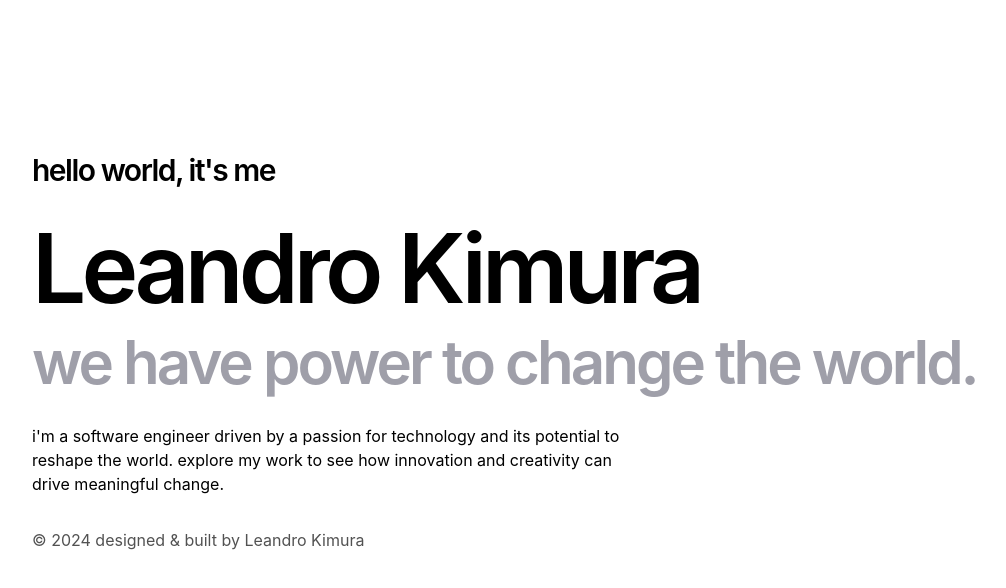
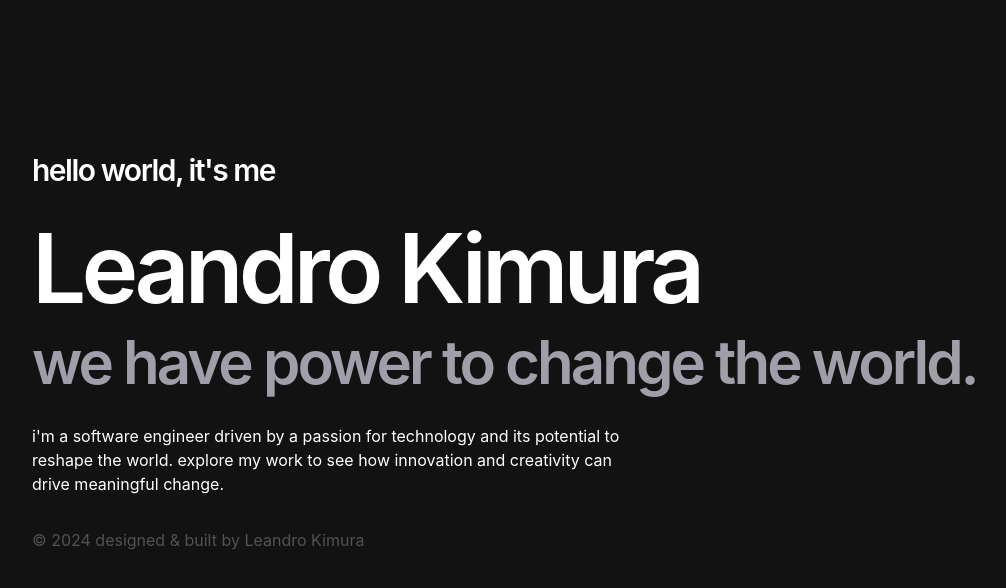
Before and after one commit to kimuradev/kimuradev-portfolio, a Next.js app: page / in a window 1280 px wide. Shown: the top 588 px of the page, without its empty margins (32-1038 px from the left). Built offline with nearby package versions, Linux system fonts and the light colour scheme.

Commit message:
add theme mode

```diff
--- /dev/null
+++ b/app/components/header.tsx
@@ -0,0 +1,15 @@
+import { Navbar } from "./nav";
+import NavMobile from "./nav-mobile";
+
+export function Header() {
+    return (
+        <>
+            <div className="lg:hidden">
+                <NavMobile />
+            </div>
+            <div className="hidden lg:block">
+                <Navbar />
+            </div>
+        </>
+    )
+}
--- a/app/components/logo.tsx
+++ b/app/components/logo.tsx
@@ -6,13 +6,13 @@ export default function Logo() {
             <Link href="/">
                 <svg id="rounded-logo-black" viewBox="0 0 171 171" fill="none"
                     xmlns="http://www.w3.org/2000/svg">
-                    <circle cx="85.5" cy="85.5" r="82.5" fill="black" stroke="white" stroke-width="2" stroke-linecap="round" />
+                    <circle cx="85.5" cy="85.5" r="82.5" fill="black" stroke="white" strokeWidth="2" strokeLinecap="round" />
                     <path
                         d="M114.195 122H91.7514V49.2727H115.189C122.244 49.2727 128.281 50.7287 133.3 53.6406C138.319 56.5289 142.166 60.6837 144.841 66.1051C147.516 71.5028 148.854 77.9659 148.854 85.4943C148.854 93.0701 147.504 99.5923 144.805 105.061C142.107 110.506 138.177 114.696 133.016 117.632C127.855 120.544 121.581 122 114.195 122ZM100.558 114.188H113.626C119.64 114.188 124.623 113.027 128.577 110.707C132.53 108.387 135.478 105.085 137.419 100.8C139.36 96.5147 140.331 91.4129 140.331 85.4943C140.331 79.6231 139.372 74.5687 137.455 70.331C135.537 66.0696 132.672 62.8026 128.861 60.5298C125.049 58.2334 120.303 57.0852 114.621 57.0852H100.558V114.188Z"
-                        stroke="white" stroke-width="2" stroke-linecap="round" fill="white" />
+                        stroke="white" strokeWidth="2" strokeLinecap="round" fill="white" />
                     <path
                         d="M80.7713 48L80.7713 120.727H67.5966L67.5966 87.3111H66.7088L38.3352 120.727L22.2486 120.727L50.3736 88.0923L22 48L37.8381 48L59.5355 79.179L67.5966 69.6619V48L80.7713 48Z"
-                        stroke="white" stroke-width="2" stroke-linecap="round" fill="white" />
+                        stroke="white" strokeWidth="2" strokeLinecap="round" fill="white" />
                 </svg>
             </Link>
         </div>
--- /dev/null
+++ b/app/components/nav-links.tsx
@@ -0,0 +1,23 @@
+import Link from "next/link"
+
+type NavLinksProps = {
+    path: string
+    name: string
+}
+
+export default function NavLinks({ items, customStyle }: { items: NavLinksProps[], customStyle?: string }) {
+    return (
+        <>
+            {items.map((item, index) => (
+                <Link
+                    key={item.name}
+                    href={item.path}
+                    className={`hover:text-zinc-400 dark:hover:text-zinc-700 flex align-middle relative py-1 px-2 m-1 ${customStyle}`}
+                    style={{ animationDelay: `${index}00ms` }}
+                >
+                    <span className='flex gap-2'><strong>0{index + 1}.</strong>{item.name}</span>
+                </Link>
+            ))}
+        </>
+    )
+}
--- a/app/components/nav.tsx
+++ b/app/components/nav.tsx
@@ -1,7 +1,7 @@
-import Link from 'next/link'
 import { navItems } from 'app/utils/constants'
 import Logo from './logo'
-import NavMobile from './nav-mobile'
+import NavLinks from './nav-links'
+import ThemeSwitchButton from './theme-switch'
 
 export function Navbar() {
   return (
@@ -12,31 +12,18 @@ export function Navbar() {
         </div>
         <div className="lg:sticky lg:top-20">
           <nav
-            className="flex flex-row items-start relative px-0 pb-0 fade md:overflow-auto scroll-pr-6 md:relative"
+            className="flex items-center relative px-0 pb-0 fade md:overflow-auto scroll-pr-6 md:relative"
             id="nav"
           >
             <div className="flex flex-row space-x-0 pr-10">
-              {Object.entries(navItems).map(([path, { name }], index) => {
-                return (
-                  <Link
-                    key={path}
-                    href={path}
-                    className={`hover:text-zinc-400 dark:hover:text-zinc-700 flex align-middle relative py-1 px-2 m-1 transition-fadein opacity-0`}
-                    style={{ animationDelay: `${index}00ms` }}
-                  >
-                    <span className='flex gap-2'>
-                      <strong>0{index + 1}.</strong>{name}
-                    </span>
-
-                  </Link>
-                )
-              })}
+              <NavLinks items={navItems} customStyle="transition-fadein opacity-0"/>
+            </div>
+            <div className='flex transition-fadein opacity-0' style={{ animationDelay: '500ms' }}>
+                <ThemeSwitchButton />
             </div>
           </nav>
         </div>
       </header>
-
-      <NavMobile />
     </>
   )
 }
--- /dev/null
+++ b/app/components/theme-switch.tsx
@@ -0,0 +1,31 @@
+'use client'
+
+import { useState, useEffect } from 'react'
+import { useTheme } from 'next-themes'
+import { Moon, Sun } from 'lucide-react'
+
+const ThemeSwitchButton = () => {
+  const [mounted, setMounted] = useState(false)
+
+  const { theme, setTheme } = useTheme()
+  const isDarkMode = theme === 'dark';
+
+  // useEffect only runs on the client, so now we can safely show the UI
+  useEffect(() => {
+    setMounted(true)
+  }, [])
+
+  if (!mounted) {
+    return null
+  }
+
+  return (
+    <button className='cursor-pointer' onClick={() => isDarkMode ? setTheme("light") : setTheme("dark")}>
+    {isDarkMode ?
+      (<Sun className="h-[1.2rem] w-[1.2rem] rotate-0 scale-100 transition-all dark:-rotate-90 dark:scale-0" />) :
+      (<Moon className="h-[1.2rem] w-[1.2rem] rotate-0 scale-100 transition-all dark:-rotate-90 dark:scale-0" />)}
+  </button>
+  )
+}
+
+export default ThemeSwitchButton
--- /dev/null
+++ b/app/context/theme-provider.tsx
@@ -0,0 +1,9 @@
+"use client"
+
+import * as React from "react"
+import { ThemeProvider as NextThemesProvider } from "next-themes"
+import { type ThemeProviderProps } from "next-themes/dist/types"
+
+export function ThemeProvider({ children, ...props }: ThemeProviderProps) {
+  return <NextThemesProvider {...props}>{children}</NextThemesProvider>
+}
--- a/app/layout.tsx
+++ b/app/layout.tsx
@@ -1,13 +1,12 @@
 import './styles/global.css'
 import './styles/transitions.css'
 import type { Metadata } from 'next'
-import { GeistSans } from 'geist/font/sans'
-import { GeistMono } from 'geist/font/mono'
-import { Navbar } from './components/nav'
 import { Analytics } from '@vercel/analytics/react'
 import { SpeedInsights } from '@vercel/speed-insights/next'
 import Footer from './components/footer'
 import { baseUrl } from './sitemap'
+import { ThemeProvider } from './context/theme-provider'
+import { Header } from './components/header'
 
 export const metadata: Metadata = {
   metadataBase: new URL(baseUrl),
@@ -37,8 +36,6 @@ export const metadata: Metadata = {
   },
 }
 
-const cx = (...classes) => classes.filter(Boolean).join(' ')
-
 export default function RootLayout({
   children,
 }: {
@@ -47,20 +44,22 @@ export default function RootLayout({
   return (
     <html
       lang="en"
-      className={cx(
-        'text-black bg-white dark:text-white dark:bg-black',
-        GeistSans.variable,
-        GeistMono.variable
-      )}
+      suppressHydrationWarning
     >
       <body className="antialiased max-w-6xl mx-4 mt-8 lg:mx-auto h-screen">
-        <Navbar />
+        <ThemeProvider
+          attribute="class"
+          defaultTheme="dark"
+          disableTransitionOnChange
+        >
+          <Header />
           <main className="flex-auto min-w-0 mt-6 flex flex-col px-2 md:px-0">
             {children}
             <Analytics />
             <SpeedInsights />
           </main>
           <Footer />
+        </ThemeProvider>
       </body>
     </html>
   )
--- a/app/styles/transitions.css
+++ b/app/styles/transitions.css
@@ -20,8 +20,6 @@
 .transition-opacity {
   animation-duration: 1s;
   animation-name: opacity;
-  //animation-timing-function: ease-in;
-  //animation-fill-mode: both ;
 }
 
 @keyframes opacity {
--- a/app/utils/constants.ts
+++ b/app/utils/constants.ts
@@ -1,14 +1,23 @@
-export const navItems = {
-    '/about-me': {
+type NavItemProps = {
+    path: string;
+    name: string;
+}[];
+
+export const navItems: NavItemProps = [
+    {
+        path: '/about-me',
         name: 'about',
     },
-    '/experience': {
+    {
+        path: '/experience',
         name: 'experience',
     },
-    '/work': {
+    {
+        path: '/work',
         name: 'work',
     },
-    '/contact': {
-        name: `contact`,
+    {
+        path: '/contact',
+        name: 'contact',
     },
-}
+];
--- a/index.html
+++ /dev/null
@@ -1,24 +0,0 @@
-<!DOCTYPE html>
-<html lang="en">
-
-<head>
-    <meta charset="UTF-8">
-    <meta name="viewport" content="width=device-width, initial-scale=1.0">
-    <title>Portfolio | kimuradev.com </title>
-    <link rel="stylesheet" href="style.css">
-</head>
-
-<body>
-    <svg id="rounded-logo" width="171" height="171" viewBox="0 0 171 171" fill="none"
-        xmlns="http://www.w3.org/2000/svg">
-        <circle cx="85.5" cy="85.5" r="82.5" fill="black" stroke="white" stroke-width="2" stroke-linecap="round" />
-        <path
-            d="M114.195 122H91.7514V49.2727H115.189C122.244 49.2727 128.281 50.7287 133.3 53.6406C138.319 56.5289 142.166 60.6837 144.841 66.1051C147.516 71.5028 148.854 77.9659 148.854 85.4943C148.854 93.0701 147.504 99.5923 144.805 105.061C142.107 110.506 138.177 114.696 133.016 117.632C127.855 120.544 121.581 122 114.195 122ZM100.558 114.188H113.626C119.64 114.188 124.623 113.027 128.577 110.707C132.53 108.387 135.478 105.085 137.419 100.8C139.36 96.5147 140.331 91.4129 140.331 85.4943C140.331 79.6231 139.372 74.5687 137.455 70.331C135.537 66.0696 132.672 62.8026 128.861 60.5298C125.049 58.2334 120.303 57.0852 114.621 57.0852H100.558V114.188Z"
-            stroke="white" stroke-width="2" stroke-linecap="round" />
-        <path
-            d="M80.7713 48L80.7713 120.727H67.5966L67.5966 87.3111H66.7088L38.3352 120.727L22.2486 120.727L50.3736 88.0923L22 48L37.8381 48L59.5355 79.179L67.5966 69.6619V48L80.7713 48Z"
-            stroke="white" stroke-width="2" stroke-linecap="round" />
-    </svg>
-</body>
-
-</html>
--- a/package.json
+++ b/package.json
@@ -13,8 +13,10 @@
     "@vercel/analytics": "^1.1.3",
     "@vercel/speed-insights": "^1.0.9",
     "geist": "1.2.2",
+    "lucide-react": "^0.439.0",
     "next": "canary",
     "next-mdx-remote": "^4.4.1",
+    "next-themes": "^0.3.0",
     "postcss": "^8.4.35",
     "react": "18.2.0",
     "react-dom": "18.2.0",
```
Also changed, not shown: app/components/nav-mobile.tsx (+75 -40 lines), 1 other file (tests, documents, lock files or other folders). Lines whose indentation alone changed are shown as unchanged.
